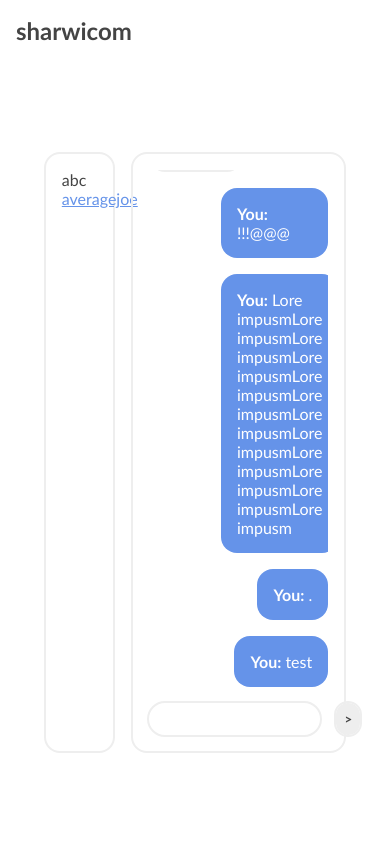
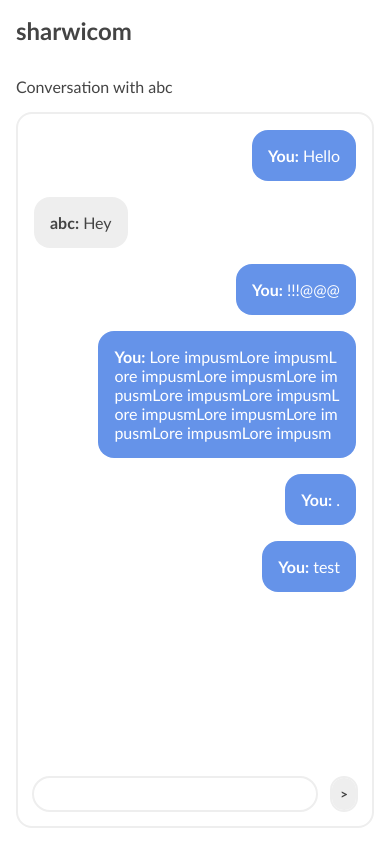
Before and after one commit to Krasnomir/sharwicom, a Django app: a page that uses sharwicom/mainapp/templates/mainapp/conversation.html in a window 390 px wide. Run offline with Django 4.2, Linux system fonts and the light colour scheme; a user stored in the database is signed in; data comes from the database, SQL or seed files in the repository; both versions use the stored data as it was after the commit.

Commit message:
Responsive styling

```diff
--- a/sharwicom/mainapp/forms.py
+++ b/sharwicom/mainapp/forms.py
@@ -32,5 +32,5 @@
 
 class ReviewForm(forms.Form):
     summary = forms.CharField(max_length=50, label="Review summary")
-    description = forms.CharField(widget=forms.Textarea, label="Review description")
+    description = forms.CharField(widget=forms.Textarea(attrs={'cols': 50, 'rows': 5}), label="Review description")
     captcha = CaptchaField()
--- a/sharwicom/mainapp/static/mainapp/css/main.css
+++ b/sharwicom/mainapp/static/mainapp/css/main.css
@@ -167,13 +180,16 @@
   height: 100%;
   overflow: hidden;
   display: flex;
-  flex-direction: row;
+  flex-direction: column;
   gap: 1rem;
   justify-content: center;
   align-items: center;
 }
+.sharwicom-wrapper .home-wrapper .body .conversations-wrapper .hidable {
+  display: none;
+}
 .sharwicom-wrapper .home-wrapper .body .conversations-wrapper .search-conversations {
-  width: 20%;
+  width: 100%;
   display: flex;
   flex-direction: column;
   gap: 1rem;
@@ -225,16 +241,21 @@
   height: 80%;
 }
 .sharwicom-wrapper .home-wrapper .body .conversations-wrapper .available-conversations {
-  width: 20%;
+  width: 100%;
 }
 .sharwicom-wrapper .home-wrapper .body .conversations-wrapper .title {
   font-weight: 900;
   margin-bottom: 1rem;
 }
+.sharwicom-wrapper .home-wrapper .body .conversations-wrapper .info {
+  width: 100%;
+  text-align: start;
+}
 .sharwicom-wrapper .home-wrapper .body .conversations-wrapper .active-conversation {
   display: flex;
   flex-direction: column;
-  width: 60%;
+  width: 100%;
+  flex-grow: 1;
 }
 .sharwicom-wrapper .home-wrapper .body .conversations-wrapper .active-conversation .conversation::-webkit-scrollbar {
   width: 3px;
@@ -258,13 +279,14 @@
   gap: 1rem;
 }
 .sharwicom-wrapper .home-wrapper .body .conversations-wrapper .active-conversation .conversation .you, .sharwicom-wrapper .home-wrapper .body .conversations-wrapper .active-conversation .conversation .recipient {
-  width: 60%;
+  width: 80%;
 }
 .sharwicom-wrapper .home-wrapper .body .conversations-wrapper .active-conversation .conversation .you .message, .sharwicom-wrapper .home-wrapper .body .conversations-wrapper .active-conversation .conversation .recipient .message {
   width: fit-content;
   background-color: #eeeeee;
   padding: 1rem;
   border-radius: 1rem;
+  word-break: break-all;
 }
 .sharwicom-wrapper .home-wrapper .body .conversations-wrapper .active-conversation .conversation .you {
   margin-left: auto;
--- a/sharwicom/mainapp/static/mainapp/js/conversation-ajax.js
+++ b/sharwicom/mainapp/static/mainapp/js/conversation-ajax.js
@@ -102,5 +102,5 @@
     const sendBtn = document.querySelector('.sharwicom-wrapper .send-message');
     sendBtn.addEventListener('click', sendMessage);
 
-    setInterval(syncMessages, 1000); // updates the messages every x milliseconds
+    //setInterval(syncMessages, 1000); // updates the messages every x milliseconds
 }
--- a/sharwicom/mainapp/static/mainapp/scss/main.scss
+++ b/sharwicom/mainapp/static/mainapp/scss/main.scss
@@ -13,6 +13,10 @@
 $color5: #eeba2a; // stars
 $color6: $color3;   // user messages
 $color7: $color1;   // recipient messages
+
+// device breakpoints for responsive design
+$phoneBreakpoint: 576px;
+$tabletBreakPoint: 768px;
 
 html, body {
     margin: 0;
@@ -65,7 +69,7 @@
     @include frame();
     gap: 1rem;
     margin-bottom: 1rem;
-    width: 12rem;
+    width: 14rem;
     padding: 0.5rem !important;
 
     * {
@@ -120,10 +124,11 @@
         display: flex;
         align-items: center;
         justify-content: center;
+        flex-direction: column;
 
         .banner {
-            width: 30%;
-            text-align: end;
+            width: 100%;
+            text-align: center;
             font-size: 3rem;
             font-weight: 900;
             padding: 1rem;
@@ -133,7 +138,8 @@
             display: flex;
             flex-direction: column;
             padding: 1rem;
-            width: 30%;
+            width: 100%;
+            align-items: center;
 
             input {
                 @include input();
@@ -158,6 +164,18 @@
 
             .captcha-panel {
                 @include captcha-panel();
+            }
+        }
+
+        @media only screen and (min-width: $tabletBreakPoint) {
+            flex-direction: row;
+
+            .banner {
+                text-align: end;
+            }
+
+            .fields {
+                align-items: start;
             }
         }
     }
@@ -191,13 +209,17 @@
                 height: 100%;
                 overflow: hidden;
                 display: flex;
-                flex-direction: row;
+                flex-direction: column;
                 gap: 1rem;
                 justify-content: center;
                 align-items: center;
 
+                .hidable {
+                    display: none;
+                }
+
                 .search-conversations {
-                    width: 20%;
+                    width: 100%;
                     display: flex;
                     flex-direction: column;
                     gap: 1rem;
@@ -231,7 +253,7 @@
                 }
 
                 .available-conversations {
-                    width: 20%;
+                    width: 100%;
                 }
 
                 .title {
@@ -239,10 +261,16 @@
                     margin-bottom: 1rem;
                 }
 
+                .info {
+                    width: 100%;
+                    text-align: start;
+                }
+
                 .active-conversation {
                     display: flex;
                     flex-direction: column;
-                    width: 60%;
+                    width: 100%;
+                    flex-grow: 1;
 
                     .conversation::-webkit-scrollbar {
                         width: 3px;
@@ -267,13 +295,14 @@
                         gap: 1rem;
 
                         .you, .recipient {
-                            width: 60%;
+                            width: 80%;
 
                             .message {
                                 width: fit-content;
                                 background-color: $color1;
                                 padding: 1rem;
                                 border-radius: 1rem;
+                                word-break: break-all;
                             }
                         }
 
@@ -307,6 +336,28 @@
                             @include button();
                             flex-shrink: 0;
                         }
+                    }
+                }
+
+                @media only screen and (min-width: $tabletBreakPoint) {
+                    flex-direction: row;
+
+                    .info {
+                        display: none;
+                    }
+
+                    .active-conversation {
+                        width: 60%;
+                        flex-grow: unset;
+                    }
+
+                    .available-conversations {
+                        display: block;
+                        width: 20%;
+                    }
+
+                    .search-conversations {
+                        width: 20%;
                     }
                 }
             }
@@ -472,6 +523,45 @@
                         cursor: grab;
                     }
                 }
+
+                @media only screen and (max-width: $tabletBreakPoint) {
+                    @include frame();
+                    flex-direction: column;
+                    overflow-y: auto;
+
+                    .left {
+                        width: 100%;
+
+                        .details, .ratings .create, .ratings .total {
+                            border: 0;
+                            padding: 0;
+                            border-radius: 0;
+                        }
+
+                        .ratings {
+                            flex-direction: column;
+                            justify-content: center;
+
+                            .create, .total {
+                                width: 100%;
+                                align-items: start;
+                            }
+                        }
+                    }
+
+                    .right {
+                        flex-direction: column-reverse;
+                        border: 0;
+                        width: 100%;
+                        padding: 0;
+
+                        .reviews {
+                            width: 100%;
+                            padding: 0;
+                            margin-top: 1rem;
+                        }
+                    }
+                }
             }
 
             .content-creator-wrapper, .review-creator-wrapper {
@@ -536,6 +626,12 @@
 
                     }
                 }
+
+                @media only screen and (max-width: $tabletBreakPoint) {
+                    .create-frame {
+                        width: 100%;
+                    }
+                }
             }
         }
     }
--- a/sharwicom/mainapp/templates/mainapp/add-review.html
+++ b/sharwicom/mainapp/templates/mainapp/add-review.html
@@ -5,6 +5,8 @@
 {% block body %}
 
 {% if success %}
+    <script defer src="{% static 'mainapp/js/textarea-auto-resize.js' %}"></script>
+
     <div class="review-creator-wrapper">
         <div class="create-frame">
             <form action="" method="post">
--- a/sharwicom/mainapp/templates/mainapp/conversation.html
+++ b/sharwicom/mainapp/templates/mainapp/conversation.html
@@ -8,7 +8,13 @@
 <script defer src="{% static 'mainapp/js/auto-scroll-conversation.js' %}"></script>
 {% if success %}
 <div class="conversations-wrapper">
-    <div class="available-conversations">
+    <div class="info">
+        Conversation with {{ recipient_name }}
+    </div>
+    <div class="available-conversations hidable"> <!-- hidden when user is using a mobile device -->
+    <div class="title">
+        Available conversations:
+    </div>
     {% for conv in convs %}
         <div class="available-conversation">
         <!-- List of all available conversations, it displays the usernames of the people with which the requesting user is conversating -->
--- a/sharwicom/mainapp/views.py
+++ b/sharwicom/mainapp/views.py
@@ -15,7 +15,7 @@
     return redirect('home')
 
 def home(request):
-    template = loader.get_template('mainapp/home-base.html')
+    template = loader.get_template('mainapp/home.html')
     context = {}
 
     return HttpResponse(template.render(context, request))
```
Also changed, not shown: other parts of sharwicom/mainapp/static/mainapp/css/main.css (+78 -5 lines), sharwicom/mainapp/static/mainapp/js/textarea-auto-resize.js (added, +7 -0 lines), sharwicom/mainapp/templates/mainapp/home.html (added, +16 -0 lines), sharwicom/db.sqlite3, 1 other file.
